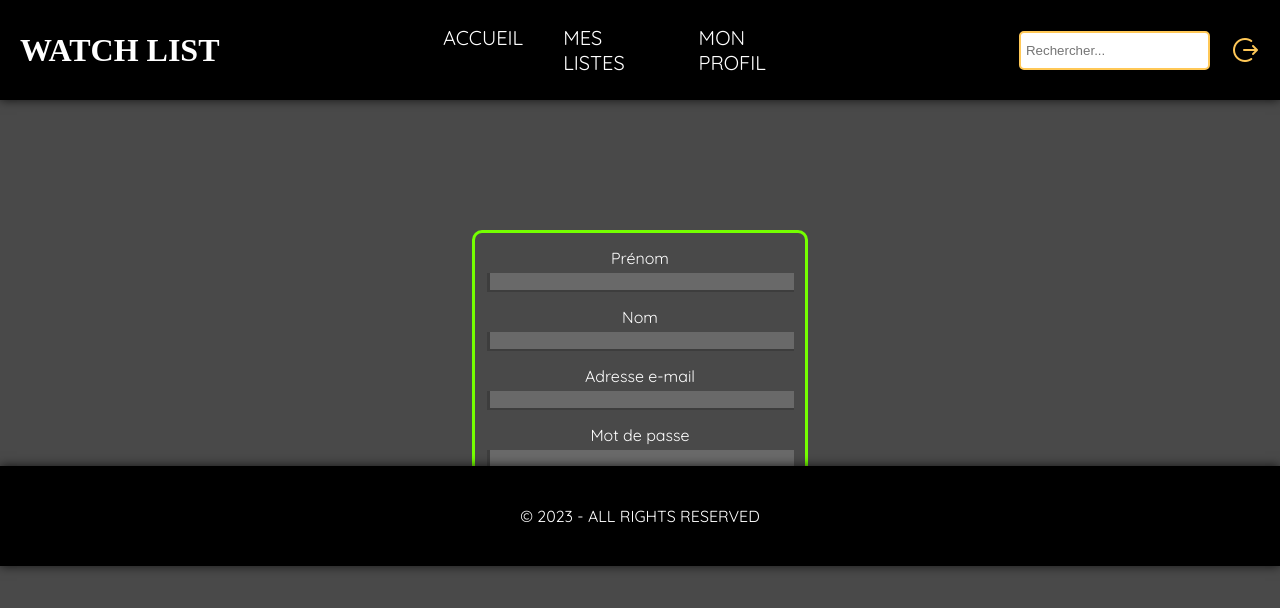
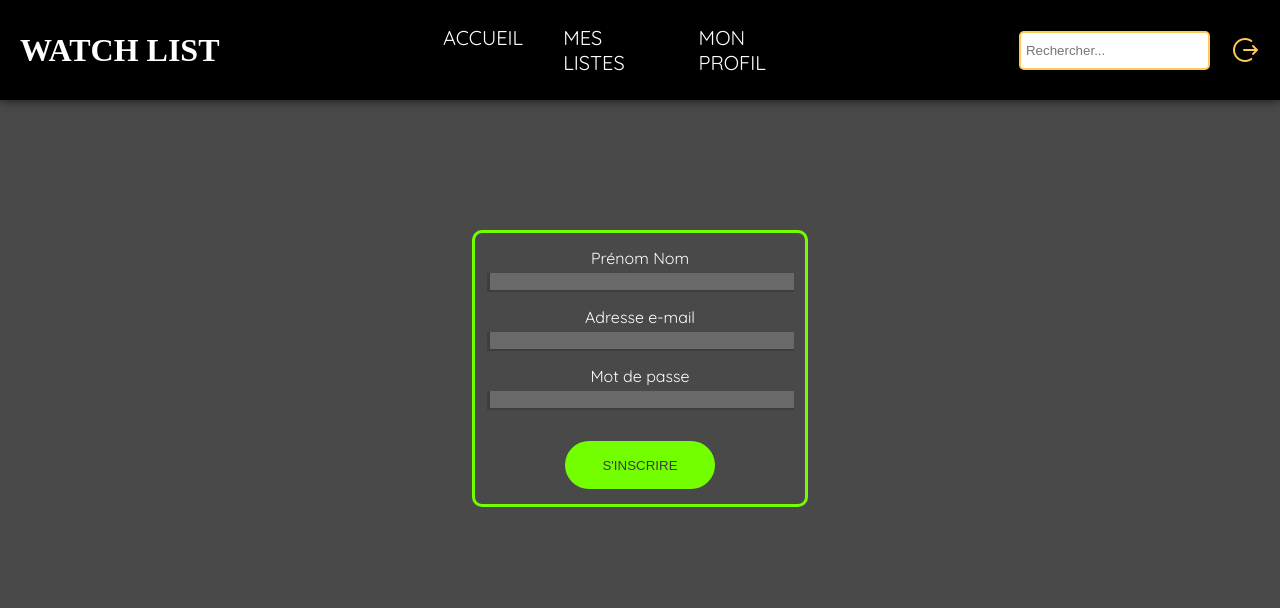
Before and after one commit to Alexis-Contente/watch-list, a Next.js app: page /inscription in a window 1280 px wide. Shown: the top 608 px of the page. Built offline with nearby package versions, Linux system fonts and the light colour scheme; a web font is replaced by a local one.

Commit message:
form sign up axios

```diff
--- a/src/app/inscription/page.tsx
+++ b/src/app/inscription/page.tsx
@@ -1,34 +1,60 @@
+"use client";
+
 import Header from "@/components/header/header";
 import styles from "../../../public/styles/connexion.module.css";
 import Footer from "@/components/footer/footer";
+import { useRef } from "react";
+import axios from "axios";
 
 export default function Connexion() {
+  // HANDLE THAT SAVE INFORMATIONS OF A NEW CONTACT
+  const formRef: any = useRef(null);
+
+  const handleSubmit = (e: any) => {
+    e.preventDefault();
+
+    const data = new FormData(formRef.current);
+
+    const name = data.get("name");
+    const email = data.get("email");
+    const password = data.get("password");
+    console.log(name, email, password);
+
+    axios
+      .post("/api/user", {
+        name: name,
+        email: email,
+        password: password,
+      })
+      .then((response) => {
+        window.location.reload();
+        // console.log(response);
+        console.log("Données envoyées à l'API");
+        return response;
+      })
+      .catch((error) => {
+        console.error("Erreur lors de l'envoi des données vers l'API", error);
+      });
+  };
+
   return (
     <>
       <Header />
       <div className={styles.connexion_container}>
-        <form className={styles.form_signup}>
+        <form
+          className={styles.form_signup}
+          ref={formRef}
+          onSubmit={handleSubmit}
+        >
           <div className={styles.input_container}>
-            <label className={styles.label} htmlFor="firstname">
-              Prénom
+            <label className={styles.label} htmlFor="name">
+              Prénom Nom
             </label>
             <input
               className={styles.input}
               type="text"
-              id="firstname"
-              name="firstname"
-              required
-            />
-          </div>
-          <div className={styles.input_container}>
-            <label className={styles.label} htmlFor="lastname">
-              Nom
-            </label>
-            <input
-              className={styles.input}
-              type="text"
-              id="lastname"
-              name="lastname"
+              id="name"
+              name="name"
               required
             />
           </div>
@@ -61,7 +87,7 @@ export default function Connexion() {
           </button>
         </form>
       </div>
-      <Footer />
+      {/* <Footer /> */}
     </>
   );
 }
```
Also changed, not shown: src/app/api/auth/users/route.ts (added, +12 -0 lines).
